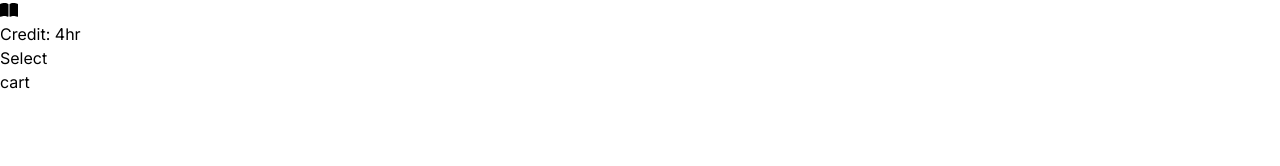
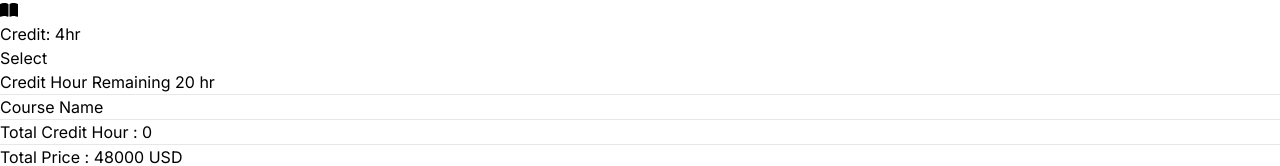
Before and after one commit to brcshakil1/assignment-7-course-registration, a React (Vite) app: page / in a window 1280 px wide. Shown: the part 4166-4332 px from the top of the page. Before the commit the page ends 4260 px from the top, so only its background shows below. Built offline with nearby package versions, Linux system fonts and the light colour scheme.

Commit message:
added total credit hour and credit hour remaining functionality

```diff
--- a/src/App.jsx
+++ b/src/App.jsx
@@ -1,16 +1,51 @@
+import { useState } from 'react';
 import './App.css'
 import Cards from './components/Cards/Cards';
 import Cart from './components/Cart/Cart';
 
 function App() {
+  const [courses, setCourses] = useState([]);
+  const [hours, setHours] = useState(0);
+  const [remaining, setRemaining] = useState(20);
 
+  const handleCoursesName = (id,item, credit, price) => {
+    const ifMatch = courses.find(course => course.id === id);
+    const totalHours = hours + credit;
+    if(ifMatch) {
+      alert('Course is already exist')
+    } else {
+      if(totalHours > 20) {
+        alert("Your can't credit more than 20 hours")
+      } else {
+        setHours(totalHours);
+        setRemaining(remaining - credit)
+        setCourses([...courses, item]);
+      }
+    }
+  }
 
   return (
     <>
       <h1 className='text-4xl font-bold text-center my-12'>Course Registration</h1>
       <div className='flex flex-col-reverse md:flex-row container mx-auto gap-16'>
-        <Cards />
-        <Cart />
+
+        {/* Cards */}
+        <Cards handleCoursesName={handleCoursesName}/>
+
+        {/* cart */}
+        <div>
+          <h3 className='text-[18px] text-[#2F80ED] font-bold pb-4'>Credit Hour Remaining {remaining} hr</h3>
+          <hr />
+          <h3 className='pt-4 text-[18px] font-bold'>Course Name</h3>
+
+          <Cart courses={courses}/>
+
+          <hr />
+          <h3 className='py-4'>Total Credit Hour : {hours}</h3>
+          <hr />
+          <h3 className='pt-4'>Total Price : 48000 USD</h3>
+        </div>
+
       </div>
     </>
   )
--- a/src/components/Card/Card.jsx
+++ b/src/components/Card/Card.jsx
@@ -2,7 +2,7 @@ import PropTypes from 'prop-types'
 import { FontAwesomeIcon } from '@fortawesome/react-fontawesome';
 import { faBookOpen, faDollarSign } from '@fortawesome/free-solid-svg-icons'
 
-const Card = ({course}) => {
+const Card = ({course, handleCoursesName}) => {
     const {id, course_name, details, credit, price, img} = course;
     return (
         <div className="w-[280px] h-[410px] mb-12">
@@ -19,13 +19,17 @@ const Card = ({course}) => {
                     <p>Credit: {credit}hr</p>
                 </div>
             </div>
-            <button className='w-full bg-[#2F80ED] text-white text-[18px] py-2.5 rounded-md'>Select</button>
+            <button
+            className='w-full bg-[#2F80ED] text-white text-[18px] py-2.5 rounded-md'
+            onClick={() => handleCoursesName(id,course, credit, price)}
+            >Select</button>
         </div>
     );
 };
 
 Card.propTypes = {
     course: PropTypes.object,
+    handleCoursesName: PropTypes.func
 }
 
 export default Card
--- a/src/components/Cards/Cards.jsx
+++ b/src/components/Cards/Cards.jsx
@@ -1,7 +1,8 @@
 import Card from './../Card/Card';
 import { useState, useEffect } from 'react';
+import { PropTypes } from 'prop-types';
 
-const Cards = () => {
+const Cards = ({handleCoursesName}) => {
     const [courses, setCourses] = useState([]);
 
     useEffect(() => {
@@ -10,14 +11,22 @@ const Cards = () => {
         .then(data => setCourses(data))
     }, [])
     return (
-        <div className=''>
+        <div>
             <div className='grid grid-cols-1 md:grid-cols-2 lg:grid-cols-3 gap-14'>
                 {
-                    courses.map(course => <Card key={course.id} course={course}/>)
+                    courses.map(course => <Card
+                        key={course.id}
+                        course={course}
+                        handleCoursesName={handleCoursesName}
+                        />)
                 }
             </div>
         </div>
     );
 };
 
+Cards.propTypes = {
+    handleCoursesName: PropTypes.func
+}
+
 export default Cards;
--- a/src/components/Cart/Cart.jsx
+++ b/src/components/Cart/Cart.jsx
@@ -1,10 +1,19 @@
 
-const Cart = () => {
+import { PropTypes } from 'prop-types';
+const Cart = ({courses}) => {
+
     return (
-        <div className="">
-            cart
+        <div className="pb-4">
+           <ol>
+            {
+                courses.map((course, idx) => <li key={idx}>{course.course_name}</li>)
+            }
+           </ol>
         </div>
     );
 };
 
+Cart.propTypes = {
+    courses: PropTypes.array,
+}
 export default Cart;
```
